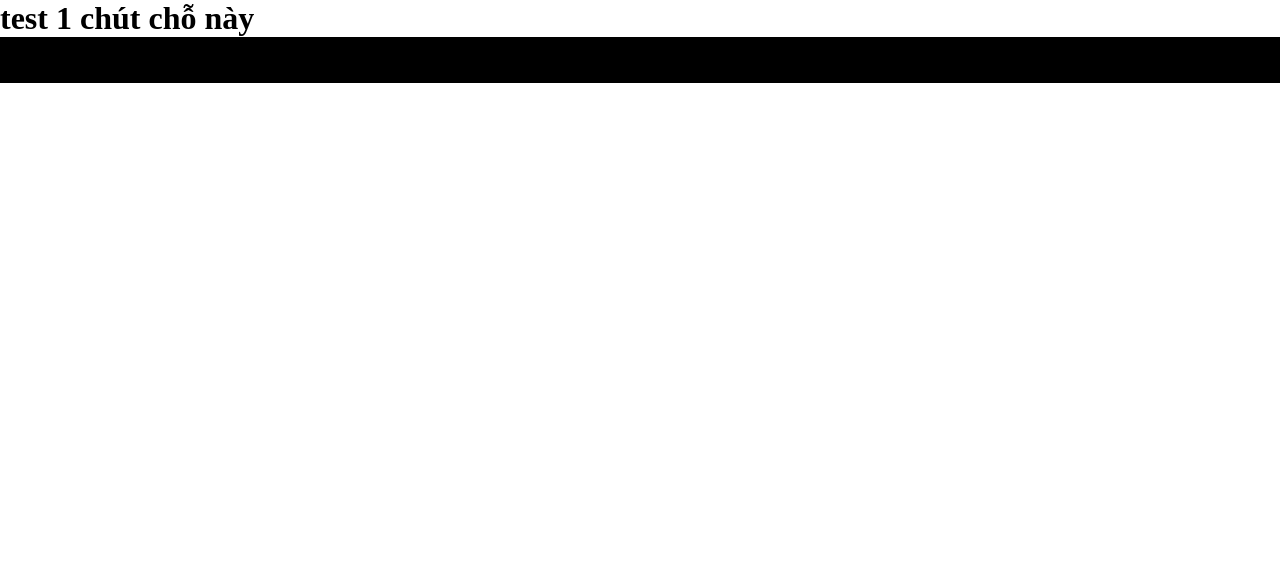
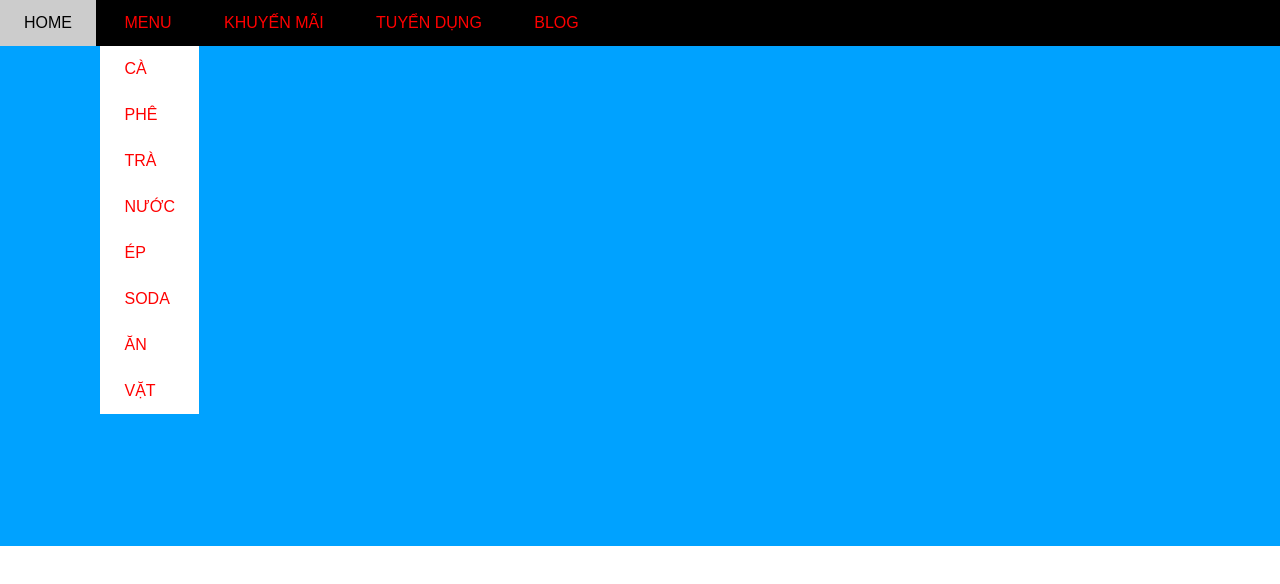
Before and after one commit to SBear00/coffee-chill82, a plain HTML site: page index.html in a window 1280 px wide. Drawn offline with Linux system fonts and the light colour scheme.

Commit message:
update style.css-1

```diff
--- a/assets/css/style.css
+++ b/assets/css/style.css
@@ -2,6 +2,10 @@
     padding: 0;
     margin: 0;
     box-sizing: border-box;
+}
+
+html {
+    font-family: Arial, Helvetica, sans-serif;
 }
 
 
@@ -19,7 +23,44 @@
     background-color: #000;
 }
 
-#slider {}
+#nav li {
+    display: inline-block;
+    position: relative;
+}
+
+#nav>li>a {
+    color: aqua;
+}
+
+#nav li a {
+    text-decoration: none;
+    text-transform: uppercase;
+    color: rgb(255, 0, 0);
+    line-height: 46px;
+    padding: 0px 24px;
+    display: inline-block;
+}
+
+#nav .sub-menu li:hover a,
+#nav>li:hover>a {
+    color: #000;
+    background-color: #ccc;
+}
+
+#nav .sub-menu {
+    position: absolute;
+    background-color: #fff;
+}
+
+#nav .sub-menu>a {
+    color: #fff;
+    text-align: center;
+}
+
+#slider {
+    min-height: 500px;
+    background-color: #00a2ff;
+}
 
 #container {}
 
--- a/index.html
+++ b/index.html
@@ -4,15 +4,49 @@
     <meta charset="UTF-8">
     <meta http-equiv="X-UA-Compatible" content="IE=edge">
     <meta name="viewport" content="width=device-width, initial-scale=1.0">
-    <title>Document</title>
+    <title>COFFEE 82</title>
     <link rel="stylesheet" href="./assets/css/style.css">
 </head>
-<h1>test 1 chút chỗ này</h1>
 
 <body>
     <div id="wrapper">
         <div id="header">
             <!-- navbar -->
+            <ul id="nav">
+                <li>
+                    <a href="">home</a>
+                </li>
+                <!-- menu -->
+                <li>
+                    <a href="">menu</a>
+                    <ul class="sub-menu">
+                        <li>
+                            <a href="">Cà phê</a>
+                        </li>
+                        <li>
+                            <a href="">Trà</a>
+                        </li>
+                        <li>
+                            <a href="">Nước ép</a>
+                        </li>
+                        <li>
+                            <a href="">Soda</a>
+                        </li>
+                        <li>
+                            <a href="">Ăn vặt</a>
+                        </li>
+                    </ul>
+                </li>
+                <li>
+                    <a href="">khuyến mãi</a>
+                </li>
+                <li>
+                    <a href="">Tuyển dụng</a>
+                </li>
+                <li>
+                    <a href="">Blog</a>
+                </li>
+            </ul>
         </div>
         <div id="slider"></div>
         <div id="container"></div>
```
